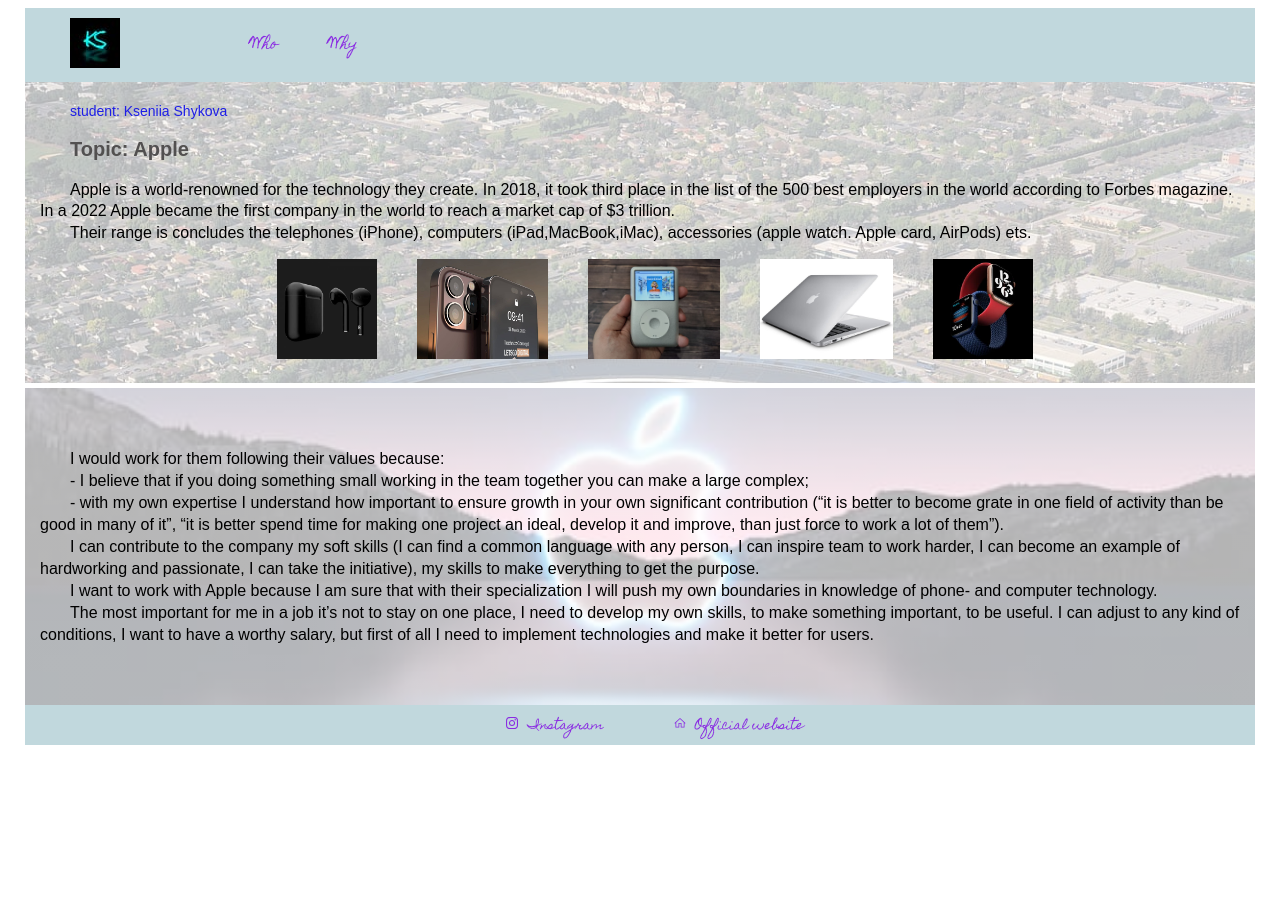
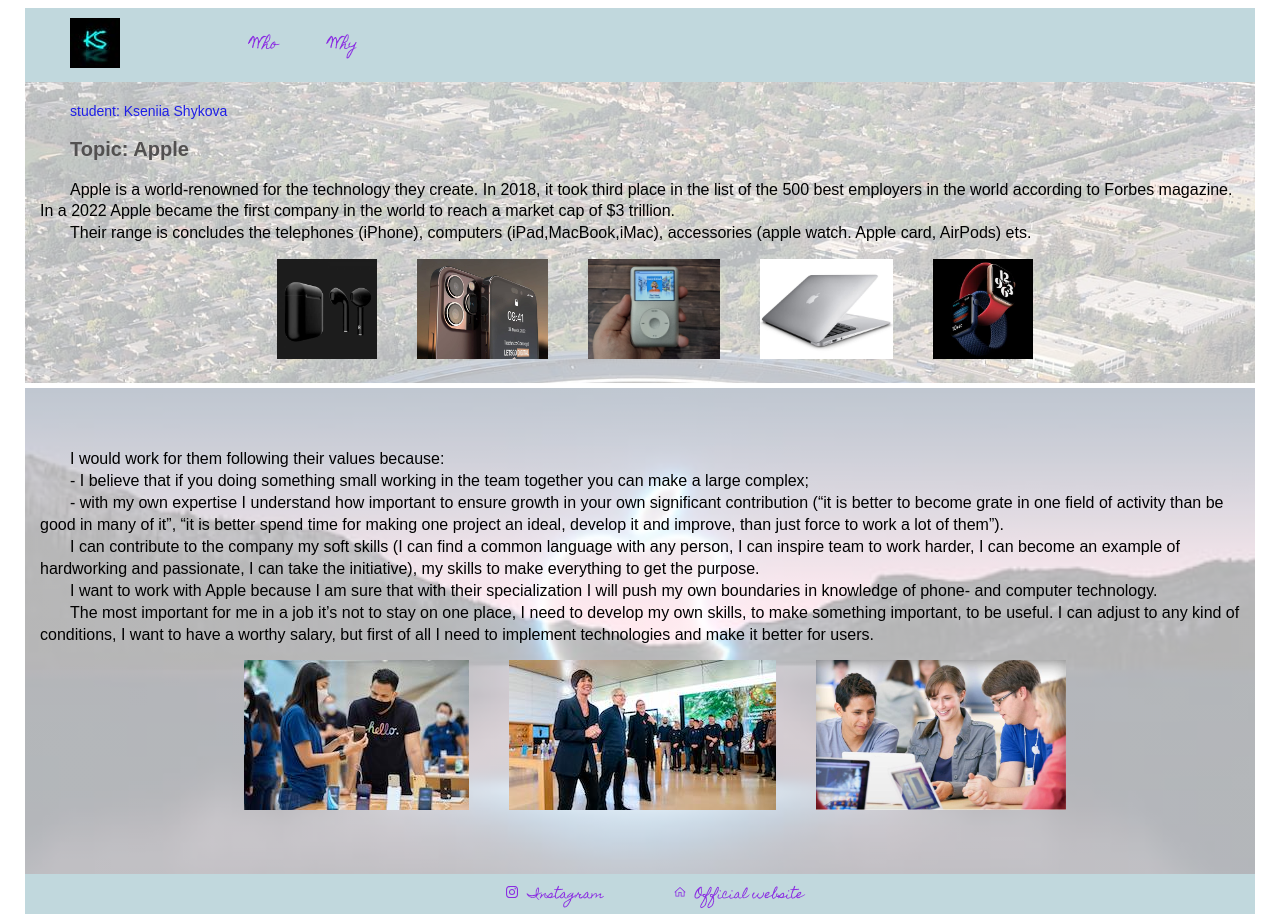
Before and after one commit to Kseniia30/ehw1, a plain HTML site: page index.html in a window 1280 px wide. Before the commit the page ends 800 px from the top, so only its background shows below. Drawn offline with Linux system fonts and the light colour scheme; a web font is replaced by a local one.

Commit message:
add pict

```diff
--- a/css/style.css
+++ b/css/style.css
@@ -108,6 +108,17 @@ a {
     background-size: cover;
     background-position: center;
 }
+.why-list {
+    display: flex;
+    margin-top: 15px;
+    justify-content: center;
+}
+.why-list-item {
+    margin-right: 10px;
+}
+.why-list-item-last {
+    margin-right: 0;
+}
 .footer-container {
     padding: 10px 15px;
     background-color:var(--bgcone);
--- a/index.html
+++ b/index.html
@@ -45,6 +45,11 @@
             <p class="text">I can contribute to the company my soft skills (I can find a common language with any person, I can inspire team to work harder, I can become an example of hardworking and passionate, I can take the initiative), my skills to make everything to get the purpose.</p>
             <p class="text">I want to work with Apple because I am sure that with their specialization I will push my own boundaries in knowledge of phone- and computer technology.</p>
             <p class="text">The most important for me in a job it’s not to stay on one place, I need to develop my own skills, to make something important, to be useful. I can adjust to any kind of conditions, I want to have a worthy salary, but first of all I need to implement technologies and make it better for users.</p>
+            <ul class="why-list">
+                <li class="why-list-item"><img src="./img/people.jpg" alt="people" height="150"></li>
+                <li class="why-list-item"><img src="./img/people2.jpg" alt="people" height="150"></li>
+                <li class="why-list-item why-list-item-last"><img src="./img/people3.jpg" alt="people" height="150"></li>
+            </ul>
         </section>
     </main>
     <footer>
```
Also changed, not shown: img/people.jpg (added), img/people2.jpg (added), img/people3.jpg (added).
